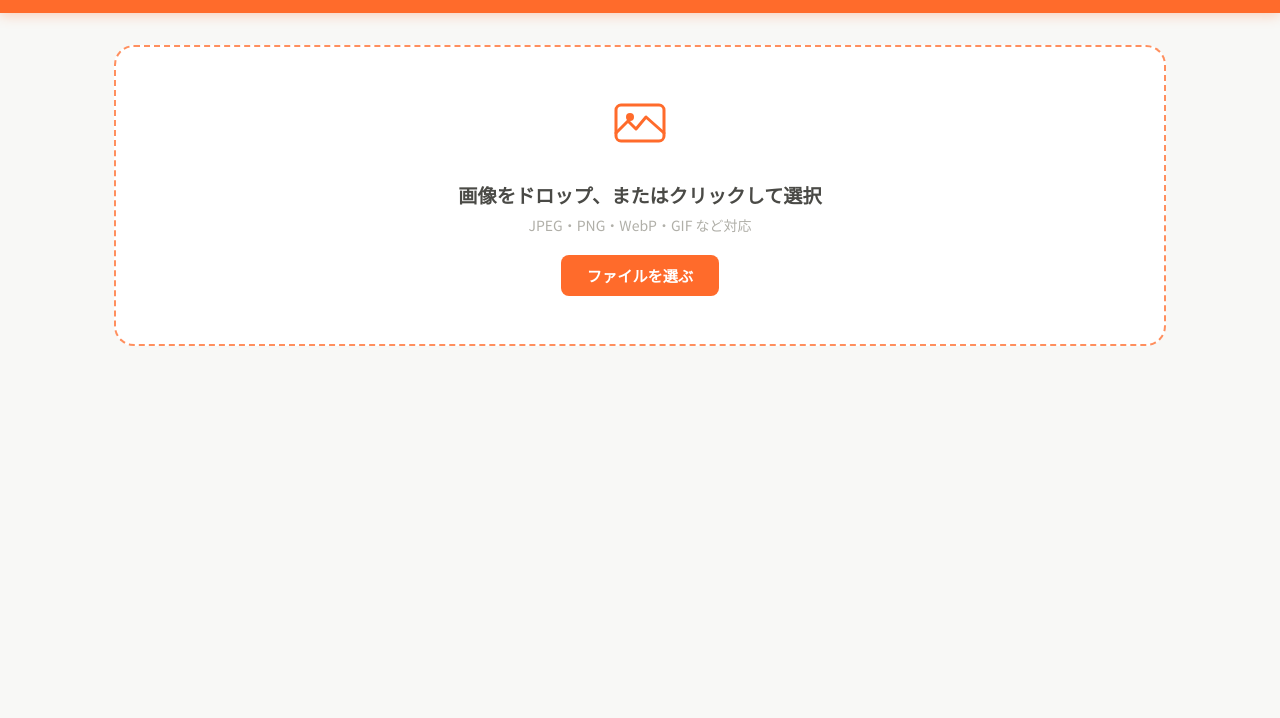
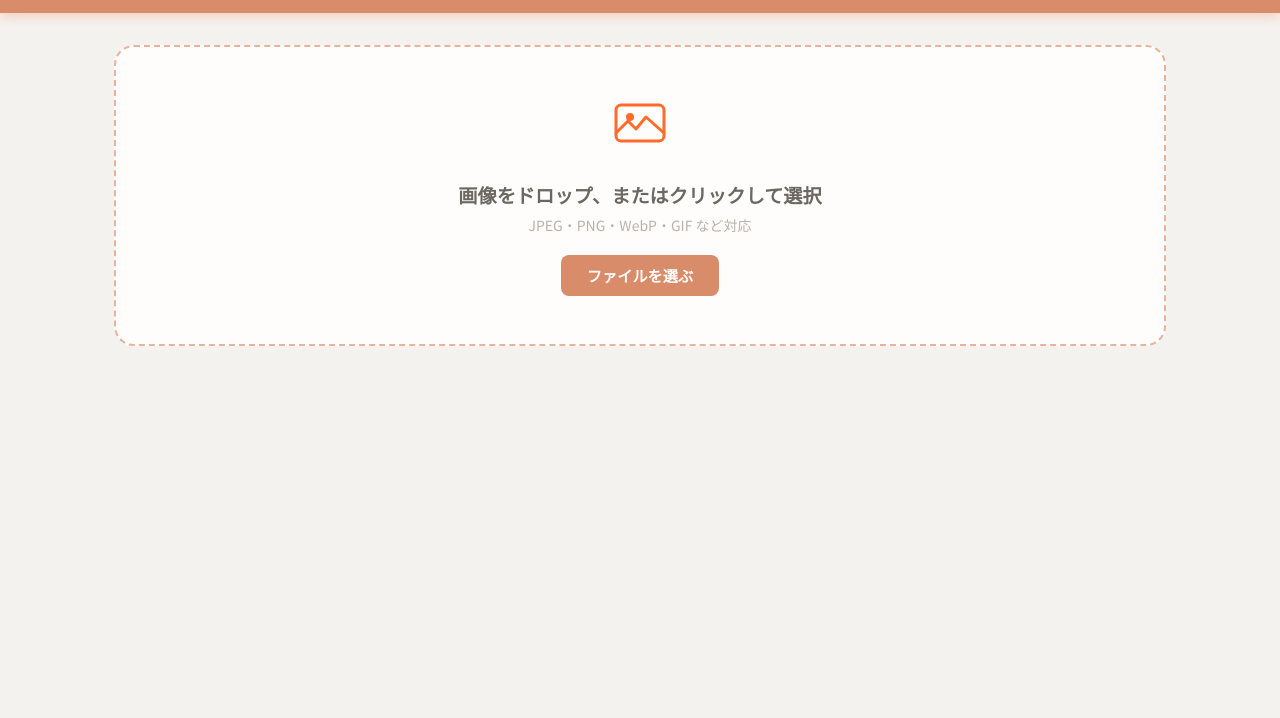
Before and after one commit to chi-papa/gyuttee, a plain HTML site: page index.html in a window 1280 px wide. Shown: the part 82-800 px from the top of the page. Drawn offline with nearby package versions, Linux system fonts and the light colour scheme.

Commit message:
Refactor CSS variables in index.html
Updated CSS variables for color and radius values.

```diff
--- a/index.html
+++ b/index.html
@@ -9,19 +9,22 @@
   @import url('https://fonts.googleapis.com/css2?family=Nunito:wght@400;700;900&family=Noto+Sans+JP:wght@400;700&display=swap');
 
   :root {
-    --orange: #FF6B2B;
-    --orange-light: #FF8F5E;
-    --orange-pale: #FFF0EA;
-    --orange-dark: #E0521A;
-    --white: #FFFFFF;
-    --gray-100: #F8F8F6;
-    --gray-200: #EDEDE9;
-    --gray-400: #B0AFA8;
-    --gray-700: #4A4A46;
-    --gray-900: #1C1C1A;
-    --radius: 12px;
-    --radius-lg: 20px;
-  }
+  --orange: #D98C6A;
+  --orange-light: #E8B39C;
+  --orange-pale: #F7EEE8;
+  --orange-dark: #B86F52;
+
+  --white: #FFFDFC;
+
+  --gray-100: #F4F2EF;
+  --gray-200: #E5E1DC;
+  --gray-400: #B8B2AA;
+  --gray-700: #6B6761;
+  --gray-900: #3E3B37;
+
+  --radius: 12px;
+  --radius-lg: 20px;
+}
 
   * { box-sizing: border-box; margin: 0; padding: 0; }
 
```
